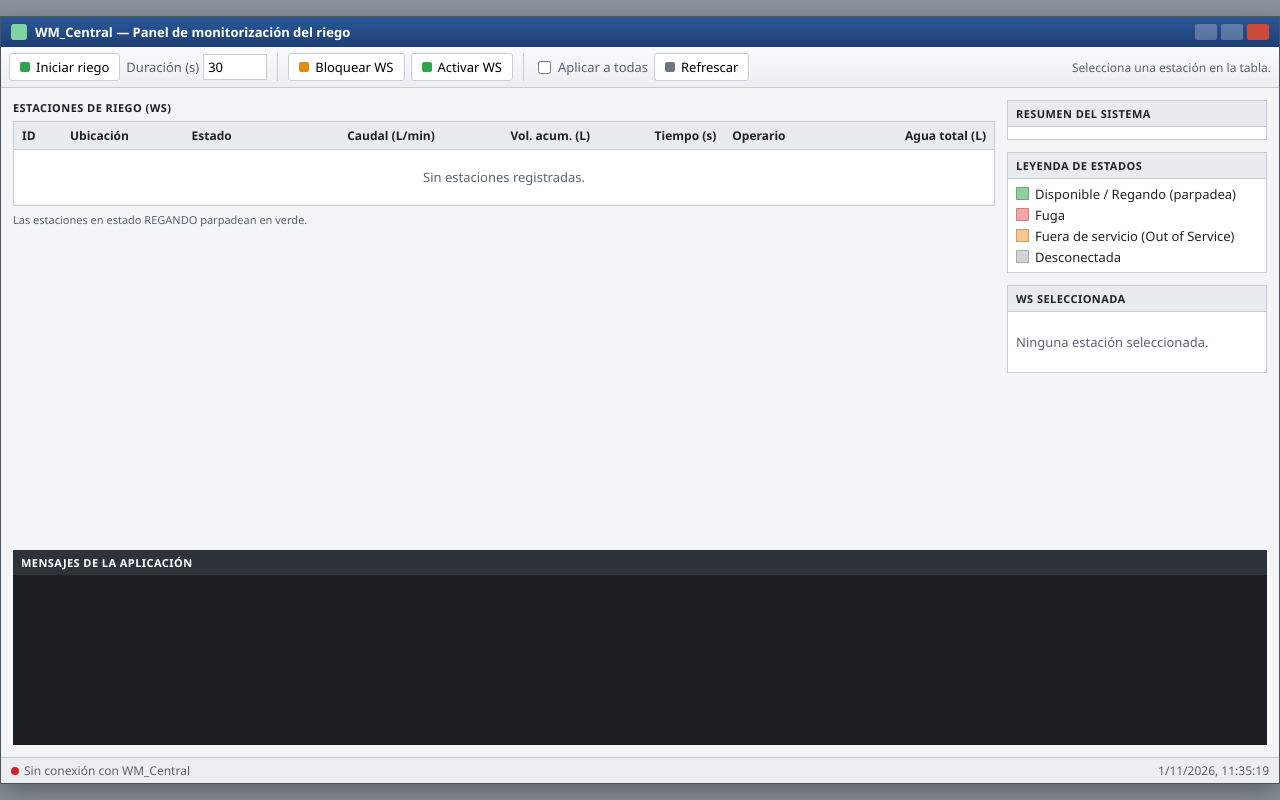
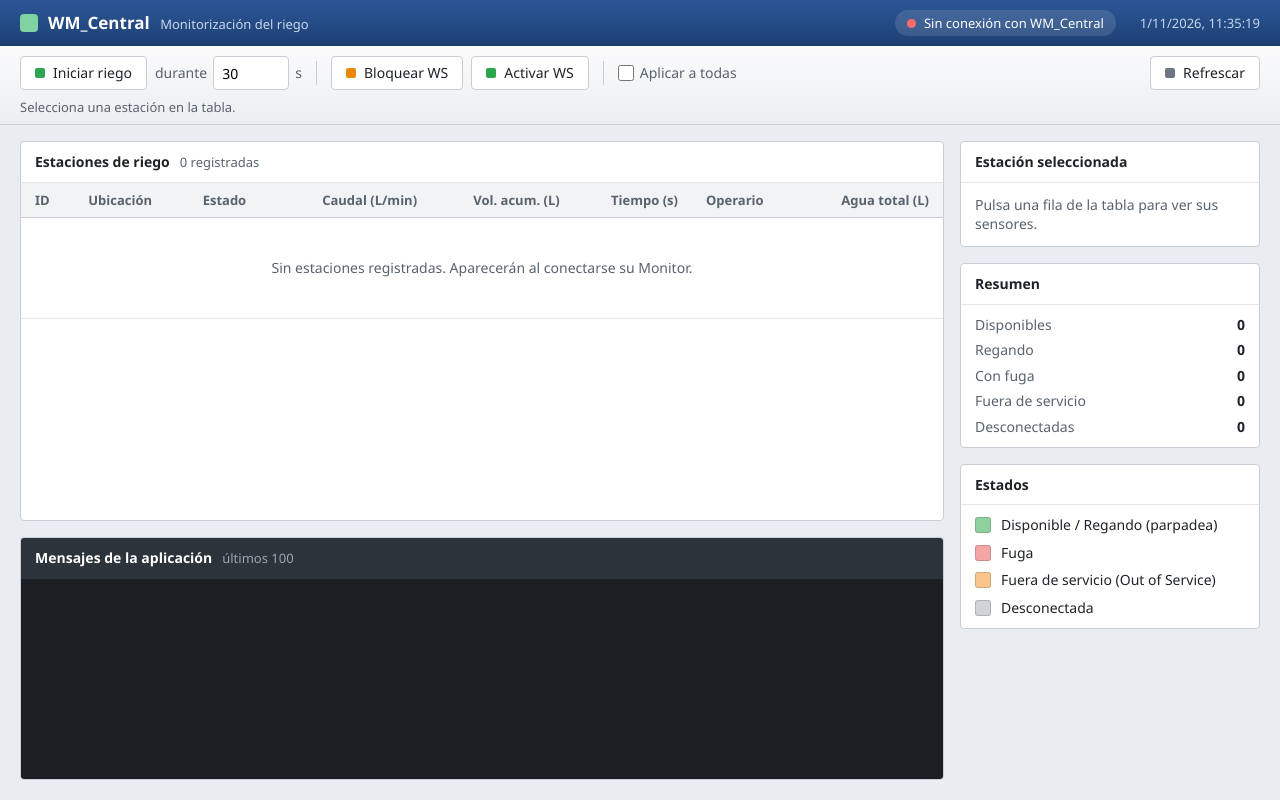
Before and after one commit to aggg15/Sistemas-Distribuidos, a plain HTML site: page WM_Central/panel/index.html in a window 1280 px wide. Drawn offline with Linux system fonts and the light colour scheme; no server answers.

Commit message:
Panel de CENTRAL a pantalla completa, sin marco de ventana

```diff
--- a/WM_Central/panel/index.html
+++ b/WM_Central/panel/index.html
@@ -6,15 +6,15 @@
 <title>WM_Central · Panel de monitorización</title>
 <style>
   :root {
-    --escritorio: #8a929b;
-    --ventana: #f4f5f7;
-    --blanco: #ffffff;
+    --fondo: #e9ecf0;
+    --superficie: #ffffff;
     --texto: #1f2328;
     --tenue: #59636e;
     --borde: #c9ced4;
-    --cabecera-tabla: #e9ecef;
-    --titulo-a: #2b5797;
-    --titulo-b: #1e3f73;
+    --borde-suave: #e3e6ea;
+    --cabecera-tabla: #f1f3f5;
+    --azul: #1e3f73;
+    --azul-claro: #2b5797;
     --seleccion: #1f5fbf;
     --verde: #8fd19e;
     --verde-texto: #0f5323;
@@ -27,166 +27,211 @@
     --gris-texto: #3d444d;
     --consola: #1b1f24;
     --consola-texto: #c9d1d9;
+    --mono: Consolas, "Cascadia Mono", ui-monospace, monospace;
   }
   * { box-sizing: border-box; }
+  html, body { height: 100%; }
   body {
     margin: 0;
-    background: var(--escritorio);
+    background: var(--fondo);
     font-family: "Segoe UI", system-ui, -apple-system, sans-serif;
-    font-size: 13px;
+    font-size: 14px;
+    line-height: 1.4;
     color: var(--texto);
   }
-  .ventana {
-    max-width: 1280px;
-    margin: 16px auto;
-    background: var(--ventana);
-    border: 1px solid #4a5560;
-    box-shadow: 0 8px 24px rgba(0, 0, 0, .35);
-    display: flex;
-    flex-direction: column;
-    min-height: calc(100vh - 32px);
+
+  /* La aplicación ocupa toda la ventana: cabecera, barra de órdenes y zona de trabajo. */
+  .app {
+    min-height: 100%;
+    display: grid;
+    grid-template-rows: auto auto 1fr;
   }
 
-  /* Barra de título */
-  .titulo {
-    display: flex; align-items: center; gap: 8px;
-    padding: 6px 10px;
-    background: linear-gradient(var(--titulo-a), var(--titulo-b));
+  /* Cabecera */
+  .cabecera {
+    display: flex; flex-wrap: wrap; align-items: center; gap: 8px 24px;
+    padding: 10px 20px;
+    background: linear-gradient(var(--azul-claro), var(--azul));
     color: #fff;
   }
-  .titulo .icono { width: 16px; height: 16px; border-radius: 3px; background: #7fd3a0; }
-  .titulo h1 { margin: 0; font-size: 13px; font-weight: 600; flex: 1; }
-  .titulo .controles-ventana { display: flex; gap: 4px; }
-  .titulo .controles-ventana span {
-    width: 22px; height: 16px; border-radius: 2px; background: rgba(255, 255, 255, .25);
+  .marca { display: flex; align-items: center; gap: 10px; flex: 1; min-width: 240px; }
+  .marca .icono { width: 18px; height: 18px; border-radius: 4px; background: #7fd3a0; flex: none; }
+  .marca h1 { margin: 0; font-size: 17px; font-weight: 600; }
+  .marca small { margin-left: 6px; font-size: 13px; font-weight: 400; color: #c8d6ec; }
+  .conexion {
+    display: inline-flex; align-items: center; gap: 8px;
+    padding: 4px 12px; border-radius: 999px;
+    background: rgba(255, 255, 255, .12); font-size: 13px;
   }
-  .titulo .controles-ventana span:last-child { background: #c94a3b; }
+  #reloj { font-size: 13px; color: #c8d6ec; font-variant-numeric: tabular-nums; }
+  .punto { display: inline-block; width: 9px; height: 9px; border-radius: 50%; background: #8b949e; flex: none; }
+  .punto.ok { background: #4ac26b; }
+  .punto.ko { background: #ff6b6b; }
 
-  /* Barra de herramientas */
+  /* Barra de órdenes */
   .herramientas {
-    display: flex; flex-wrap: wrap; align-items: center; gap: 6px;
-    padding: 6px 8px;
+    display: flex; flex-wrap: wrap; align-items: center; gap: 8px 10px;
+    padding: 10px 20px 6px;
+    background: linear-gradient(#fbfbfc, #eceef1);
     border-bottom: 1px solid var(--borde);
-    background: linear-gradient(#fbfbfc, #eceef1);
   }
+  .grupo { display: flex; flex-wrap: wrap; align-items: center; gap: 8px; }
   .herramientas button {
-    display: inline-flex; align-items: center; gap: 6px;
-    font: inherit; padding: 4px 10px;
-    background: var(--blanco); border: 1px solid var(--borde); border-radius: 3px;
+    display: inline-flex; align-items: center; gap: 8px;
+    height: 34px; padding: 0 14px;
+    font: inherit; color: var(--texto);
+    background: var(--superficie); border: 1px solid var(--borde); border-radius: 4px;
     cursor: pointer;
   }
   .herramientas button:hover:not(:disabled) { background: #eef4fc; border-color: #9db7da; }
   .herramientas button:disabled { opacity: .45; cursor: default; }
   .herramientas button i { width: 10px; height: 10px; border-radius: 2px; display: inline-block; }
-  .separador { width: 1px; align-self: stretch; background: var(--borde); margin: 0 4px; }
-  .herramientas label { display: inline-flex; align-items: center; gap: 4px; color: var(--tenue); }
-  .herramientas input[type=number] { width: 64px; font: inherit; padding: 3px 4px; border: 1px solid var(--borde); }
-  #resultado { margin-left: auto; color: var(--tenue); font-size: 12px; }
+  button:focus-visible, input:focus-visible, tbody tr:focus-visible {
+    outline: 2px solid var(--seleccion); outline-offset: 2px;
+  }
+  .separador { width: 1px; height: 24px; background: var(--borde); margin: 0 4px; }
+  .herramientas label { display: inline-flex; align-items: center; gap: 6px; color: var(--tenue); }
+  .herramientas input[type=number] {
+    width: 76px; height: 34px; padding: 0 8px;
+    font: inherit; border: 1px solid var(--borde); border-radius: 4px;
+  }
+  .herramientas input[type=checkbox] { width: 16px; height: 16px; margin: 0; }
+  #refrescar { margin-left: auto; }
+  #resultado { flex-basis: 100%; margin: 0; min-height: 20px; font-size: 13px; color: var(--tenue); }
   #resultado.error { color: var(--rojo-texto); }
 
-  /* Zona principal: tabla + lateral */
+  /* Zona de trabajo: tabla y mensajes a la izquierda, información a la derecha */
   .cuerpo {
-    display: grid; grid-template-columns: minmax(0, 1fr) 260px; gap: 12px;
-    padding: 12px; flex: 1;
+    display: grid;
+    grid-template-columns: minmax(0, 1fr) 300px;
+    grid-template-rows: minmax(0, 1fr) auto;
+    grid-template-areas: "tabla lateral" "mensajes lateral";
+    gap: 16px;
+    padding: 16px 20px 20px;
+    min-height: 0;
   }
-  @media (max-width: 860px) { .cuerpo { grid-template-columns: minmax(0, 1fr); } }
-  .bloque-titulo {
-    font-size: 11px; font-weight: 700; letter-spacing: .04em; text-transform: uppercase;
-    margin: 0 0 6px;
+  .panel {
+    background: var(--superficie); border: 1px solid var(--borde); border-radius: 4px;
+    display: flex; flex-direction: column; min-height: 0;
   }
+  .panel > header {
+    display: flex; align-items: baseline; gap: 10px;
+    padding: 10px 14px; border-bottom: 1px solid var(--borde-suave);
+  }
+  .panel h2 { margin: 0; font-size: 14px; font-weight: 600; }
+  .panel > header span { font-size: 13px; color: var(--tenue); }
 
-  .tabla-contenedor { overflow-x: auto; background: var(--blanco); border: 1px solid var(--borde); }
-  table { width: 100%; border-collapse: collapse; min-width: 640px; }
+  .estaciones { grid-area: tabla; }
+  .tabla-contenedor { overflow: auto; flex: 1; min-height: 160px; }
+  table { width: 100%; border-collapse: collapse; min-width: 720px; }
   th {
-    text-align: left; font-weight: 600; font-size: 12px;
+    position: sticky; top: 0; z-index: 1;
+    text-align: left; font-weight: 600; font-size: 13px; color: var(--tenue);
     background: var(--cabecera-tabla); border-bottom: 1px solid var(--borde);
-    padding: 5px 8px; white-space: nowrap;
+    padding: 8px 14px; white-space: nowrap;
   }
-  td { padding: 4px 8px; border-bottom: 1px solid #eceef0; white-space: nowrap; }
+  td { padding: 9px 14px; border-bottom: 1px solid var(--borde-suave); white-space: nowrap; }
   td.num, th.num { text-align: right; font-variant-numeric: tabular-nums; }
-  td.id { font-family: Consolas, ui-monospace, monospace; font-weight: 700; }
+  td.id { font-family: var(--mono); font-weight: 700; }
   tbody tr { cursor: pointer; }
   tbody tr:hover td { background: #f3f7fc; }
-  tbody tr.seleccionada td { outline: 1px solid var(--seleccion); outline-offset: -1px; }
-  td.estado {
-    text-align: center; font-weight: 700; font-size: 11px; letter-spacing: .03em;
+  tbody tr.seleccionada td { background: #e8f0fb; }
+  tbody tr.seleccionada td:first-child { box-shadow: inset 3px 0 0 var(--seleccion); }
+  td.estado { width: 150px; padding-top: 0; padding-bottom: 0; }
+  td.estado span {
+    display: block; padding: 4px 8px; border-radius: 3px; text-align: center;
+    font-size: 12px; font-weight: 700; letter-spacing: .02em;
   }
-  .DISPONIBLE { background: var(--verde) !important; color: var(--verde-texto); }
-  .REGANDO { background: var(--verde) !important; color: var(--verde-texto); animation: parpadeo 1s steps(2, start) infinite; }
-  .FUGA { background: var(--rojo) !important; color: var(--rojo-texto); }
-  .FUERA_SERVICIO { background: var(--naranja) !important; color: var(--naranja-texto); }
-  .DESCONECTADA { background: var(--gris) !important; color: var(--gris-texto); }
+  .DISPONIBLE { background: var(--verde); color: var(--verde-texto); }
+  .REGANDO { background: var(--verde); color: var(--verde-texto); animation: parpadeo 1s steps(2, start) infinite; }
+  .FUGA { background: var(--rojo); color: var(--rojo-texto); }
+  .FUERA_SERVICIO { background: var(--naranja); color: var(--naranja-texto); }
+  .DESCONECTADA { background: var(--gris); color: var(--gris-texto); }
   @keyframes parpadeo { to { background: var(--verde-claro); } }
   @media (prefers-reduced-motion: reduce) { .REGANDO { animation: none; } }
-  .vacio td { text-align: center; color: var(--tenue); padding: 18px; cursor: default; }
-  .nota { font-size: 11px; color: var(--tenue); margin: 6px 0 0; }
+  tbody tr.vacio { cursor: default; }
+  tbody tr.vacio td { text-align: center; color: var(--tenue); padding: 40px 14px; background: none; }
 
   /* Lateral */
-  .lateral { display: flex; flex-direction: column; gap: 12px; }
-  .caja { background: var(--blanco); border: 1px solid var(--borde); }
-  .caja h2 {
-    margin: 0; padding: 5px 8px; font-size: 11px; font-weight: 700;
-    letter-spacing: .04em; text-transform: uppercase;
-    background: var(--cabecera-tabla); border-bottom: 1px solid var(--borde);
+  .lateral {
+    grid-area: lateral; display: flex; flex-direction: column; gap: 16px;
+    min-height: 0; overflow-y: auto;
   }
-  .caja dl { margin: 0; padding: 6px 8px; display: grid; grid-template-columns: 1fr auto; gap: 4px 8px; }
-  .caja dt { color: var(--texto); }
-  .caja dd { margin: 0; text-align: right; font-weight: 700; font-family: Consolas, ui-monospace, monospace; }
-  .leyenda { padding: 6px 8px; display: grid; gap: 3px; }
-  .leyenda span::before {
-    content: ""; display: inline-block; width: 11px; height: 11px; margin-right: 6px;
-    vertical-align: -1px; border: 1px solid rgba(0, 0, 0, .2); background: var(--c);
+  /* Los paneles del lateral no se aplastan: si no caben, el lateral desplaza. */
+  .lateral .panel { flex: none; }
+  .lateral dl {
+    margin: 0; padding: 10px 14px;
+    display: grid; grid-template-columns: 1fr auto; gap: 6px 12px;
   }
-  .sin-seleccion { padding: 8px; color: var(--tenue); }
+  .lateral dt { color: var(--tenue); }
+  .lateral dd { margin: 0; text-align: right; font-weight: 600; font-variant-numeric: tabular-nums; }
+  .leyenda { margin: 0; padding: 10px 14px; list-style: none; display: grid; gap: 8px; }
+  .leyenda li { display: flex; align-items: center; gap: 10px; }
+  .leyenda li::before {
+    content: ""; width: 14px; height: 14px; border-radius: 3px; flex: none;
+    border: 1px solid rgba(0, 0, 0, .15); background: var(--c);
+  }
+  .sin-seleccion { margin: 0; padding: 12px 14px; color: var(--tenue); }
 
   /* Mensajes */
-  .mensajes { margin: 0 12px 12px; }
-  .mensajes .bloque-titulo {
-    margin: 0; padding: 5px 8px; color: #fff; background: #2d333b;
-  }
+  .mensajes { grid-area: mensajes; overflow: hidden; }
+  .mensajes > header { background: #2d333b; border-color: #2d333b; color: #fff; }
+  .mensajes > header span { color: #9aa5b1; }
   #eventos {
-    margin: 0; padding: 8px; height: 170px; overflow-y: auto;
+    margin: 0; padding: 10px 14px; height: 200px; overflow-y: auto;
     background: var(--consola); color: var(--consola-texto);
-    font-family: Consolas, ui-monospace, monospace; font-size: 12px; white-space: pre-wrap;
+    font-family: var(--mono); font-size: 12.5px; line-height: 1.55; white-space: pre-wrap;
   }
   #eventos .WARNING { color: #f2cc60; }
   #eventos .ERROR { color: #ff7b72; }
 
-  /* Barra de estado */
-  .estado-app {
-    display: flex; flex-wrap: wrap; gap: 4px 16px; align-items: center;
-    padding: 4px 10px; font-size: 12px; color: var(--tenue);
-    border-top: 1px solid var(--borde); background: #eceef1;
+  /* En pantallas grandes todo cabe sin desplazar la página: la tabla crece y
+     desplaza solo su contenido. */
+  @media (min-width: 1000px) and (min-height: 640px) {
+    .app { height: 100%; }
   }
-  .estado-app .derecha { margin-left: auto; }
-  .punto { display: inline-block; width: 8px; height: 8px; border-radius: 50%; margin-right: 5px; background: #8b949e; }
-  .punto.ok { background: #2da44e; }
-  .punto.ko { background: #cf222e; }
+  @media (max-width: 999px) {
+    .cuerpo {
+      grid-template-columns: minmax(0, 1fr);
+      grid-template-areas: "tabla" "lateral" "mensajes";
+      padding: 12px;
+    }
+    .cabecera, .herramientas { padding-left: 12px; padding-right: 12px; }
+    #refrescar { margin-left: 0; }
+    .separador { display: none; }
+  }
 </style>
 </head>
 <body>
-<div class="ventana">
-  <div class="titulo">
-    <span class="icono"></span>
-    <h1>WM_Central — Panel de monitorización del riego</h1>
-    <div class="controles-ventana" aria-hidden="true"><span></span><span></span><span></span></div>
-  </div>
+<div class="app">
+  <header class="cabecera">
+    <div class="marca">
+      <span class="icono" aria-hidden="true"></span>
+      <h1>WM_Central <small>Monitorización del riego</small></h1>
+    </div>
+    <span class="conexion"><span id="punto-kafka" class="punto"></span><span id="texto-kafka">Conectando…</span></span>
+    <span id="reloj"></span>
+  </header>
 
   <div class="herramientas">
-    <button data-accion="INICIAR"><i style="background:#2da44e"></i>Iniciar riego</button>
-    <label>Duración (s) <input id="duracion" type="number" min="1" max="3600" value="30"></label>
+    <div class="grupo">
+      <button data-accion="INICIAR"><i style="background:#2da44e"></i>Iniciar riego</button>
+      <label>durante <input id="duracion" type="number" min="1" max="3600" value="30"> s</label>
+    </div>
     <span class="separador"></span>
-    <button data-accion="BLOQUEAR"><i style="background:#e8890c"></i>Bloquear WS</button>
-    <button data-accion="ACTIVAR"><i style="background:#2da44e"></i>Activar WS</button>
+    <div class="grupo">
+      <button data-accion="BLOQUEAR"><i style="background:#e8890c"></i>Bloquear WS</button>
+      <button data-accion="ACTIVAR"><i style="background:#2da44e"></i>Activar WS</button>
+    </div>
     <span class="separador"></span>
     <label><input id="todas" type="checkbox"> Aplicar a todas</label>
     <button id="refrescar"><i style="background:#6e7781"></i>Refrescar</button>
-    <span id="resultado">Selecciona una estación en la tabla.</span>
+    <p id="resultado" role="status">Selecciona una estación en la tabla.</p>
   </div>
 
-  <div class="cuerpo">
-    <section>
-      <p class="bloque-titulo" id="titulo-tabla">Estaciones de riego (WS)</p>
+  <main class="cuerpo">
+    <section class="panel estaciones">
+      <header><h2>Estaciones de riego</h2><span id="total"></span></header>
       <div class="tabla-contenedor">
         <table>
           <thead>
@@ -202,40 +247,33 @@
           </tbody>
         </table>
       </div>
-      <p class="nota">Las estaciones en estado REGANDO parpadean en verde.</p>
     </section>
 
     <aside class="lateral">
-      <div class="caja">
-        <h2>Resumen del sistema</h2>
+      <section class="panel">
+        <header><h2 id="titulo-detalle">Estación seleccionada</h2></header>
+        <div id="detalle"></div>
+      </section>
+      <section class="panel">
+        <header><h2>Resumen</h2></header>
         <dl id="resumen"></dl>
-      </div>
-      <div class="caja">
-        <h2>Leyenda de estados</h2>
-        <div class="leyenda">
-          <span style="--c: var(--verde)">Disponible / Regando (parpadea)</span>
-          <span style="--c: var(--rojo)">Fuga</span>
-          <span style="--c: var(--naranja)">Fuera de servicio (Out of Service)</span>
-          <span style="--c: var(--gris)">Desconectada</span>
-        </div>
-      </div>
-      <div class="caja">
-        <h2 id="titulo-detalle">WS seleccionada</h2>
-        <div id="detalle"><p class="sin-seleccion">Ninguna estación seleccionada.</p></div>
-      </div>
+      </section>
+      <section class="panel">
+        <header><h2>Estados</h2></header>
+        <ul class="leyenda">
+          <li style="--c: var(--verde)">Disponible / Regando (parpadea)</li>
+          <li style="--c: var(--rojo)">Fuga</li>
+          <li style="--c: var(--naranja)">Fuera de servicio (Out of Service)</li>
+          <li style="--c: var(--gris)">Desconectada</li>
+        </ul>
+      </section>
     </aside>
-  </div>
 
-  <div class="mensajes">
-    <p class="bloque-titulo">Mensajes de la aplicación</p>
-    <pre id="eventos"></pre>
-  </div>
-
-  <div class="estado-app">
-    <span><span id="punto-kafka" class="punto"></span><span id="texto-kafka">Conectando…</span></span>
-    <span class="derecha" id="total"></span>
-    <span id="reloj"></span>
-  </div>
+    <section class="panel mensajes">
+      <header><h2>Mensajes de la aplicación</h2><span>últimos 100</span></header>
+      <pre id="eventos"></pre>
+    </section>
+  </main>
 </div>
 
 <script>
@@ -265,14 +303,22 @@
     return riego.origen === "WS" ? "Estación" : "CENTRAL";
   }
 
+  function seleccionar(ws_id) {
+    seleccionada = ws_id;
+    document.getElementById("todas").checked = false;
+    pintar();
+  }
+
   function fila(e) {
     const tr = crear("tr", e.ws_id === seleccionada ? "seleccionada" : "");
     const r = e.riego;
     const conectada = e.estado !== "DESCONECTADA";
+    const estado = crear("td", "estado");
+    estado.append(crear("span", e.estado, NOMBRES[e.estado] || e.estado));
     tr.append(
       crear("td", "id", e.ws_id),
       crear("td", "", e.ubicacion),
-      crear("td", "estado " + e.estado, NOMBRES[e.estado] || e.estado),
+      estado,
       crear("td", "num", r ? r.caudal_lpm.toFixed(1) : (conectada ? "0.0" : "–")),
       crear("td", "num", r ? r.volumen_l.toFixed(1) : (conectada ? "0.0" : "–")),
       crear("td", "num", r ? String(r.segundos) : "–"),
@@ -280,10 +326,14 @@
       // Riegos ya cerrados más lo que lleva el riego en curso.
       crear("td", "num", (e.volumen_total_l + (r ? r.volumen_l : 0)).toFixed(1)),
     );
-    tr.addEventListener("click", () => {
-      seleccionada = e.ws_id;
-      document.getElementById("todas").checked = false;
-      pintar();
+    // Las filas también se pueden seleccionar con el teclado (Tab + Intro).
+    tr.tabIndex = 0;
+    tr.addEventListener("click", () => seleccionar(e.ws_id));
+    tr.addEventListener("keydown", evento => {
+      if (evento.key === "Enter" || evento.key === " ") {
+        evento.preventDefault();
+        seleccionar(e.ws_id);
+      }
     });
     return tr;
   }
@@ -292,9 +342,10 @@
     const e = ultimas.find(x => x.ws_id === seleccionada);
     const contenedor = document.getElementById("detalle");
     document.getElementById("titulo-detalle").textContent =
-      e ? `WS seleccionada — ${e.ws_id}` : "WS seleccionada";
+      e ? `Estación ${e.ws_id}` : "Estación seleccionada";
     if (!e) {
-      contenedor.replaceChildren(crear("p", "sin-seleccion", "Ninguna estación seleccionada."));
+      contenedor.replaceChildren(
+        crear("p", "sin-seleccion", "Pulsa una fila de la tabla para ver sus sensores."));
       return;
     }
     const conectada = e.estado !== "DESCONECTADA";
@@ -314,17 +365,20 @@
 
   function pintar() {
     const tbody = document.getElementById("filas");
+    // Se conserva el foco del teclado al repintar la tabla cada segundo.
+    const conFoco = document.activeElement && tbody.contains(document.activeElement);
     if (ultimas.length === 0) {
       const tr = crear("tr", "vacio");
-      const td = crear("td", "", "Sin estaciones registradas.");
+      const td = crear("td", "", "Sin estaciones registradas. Aparecerán al conectarse su Monitor.");
       td.colSpan = 8;
       tr.append(td);
       tbody.replaceChildren(tr);
     } else {
       tbody.replaceChildren(...ultimas.map(fila));
+      if (conFoco) tbody.querySelector("tr.seleccionada")?.focus();
     }
-    document.getElementById("titulo-tabla").textContent =
-      `Estaciones de riego (WS) — ${ultimas.length} registradas`;
+    document.getElementById("total").textContent =
+      ultimas.length === 1 ? "1 registrada" : `${ultimas.length} registradas`;
 
     const resumen = document.getElementById("resumen");
     resumen.replaceChildren();
@@ -354,10 +408,9 @@
       pintarEventos(datos.eventos);
       punto.className = "punto " + (datos.kafka ? "ok" : "ko");
       texto.textContent = datos.kafka
-        ? `WM_Central — Conectado a Kafka (broker ${datos.broker})`
-        : (datos.broker ? `WM_Central — Sin conexión con Kafka (${datos.broker})`
-                        : "WM_Central — Sin Kafka: solo Monitores");
-      document.getElementById("total").textContent = `${ultimas.length} estaciones registradas`;
+        ? `Conectado a Kafka (${datos.broker})`
+        : (datos.broker ? `Sin conexión con Kafka (${datos.broker})`
+                        : "Sin Kafka: solo Monitores");
     } catch (error) {
       punto.className = "punto ko";
       texto.textContent = "Sin conexión con WM_Central";
@@ -403,6 +456,7 @@
   document.querySelectorAll("button[data-accion]").forEach(boton =>
     boton.addEventListener("click", () => ordenar(boton.dataset.accion)));
   document.getElementById("refrescar").addEventListener("click", actualizar);
+  pintar();
   actualizar();
   reloj();
   setInterval(actualizar, 1000);
```
